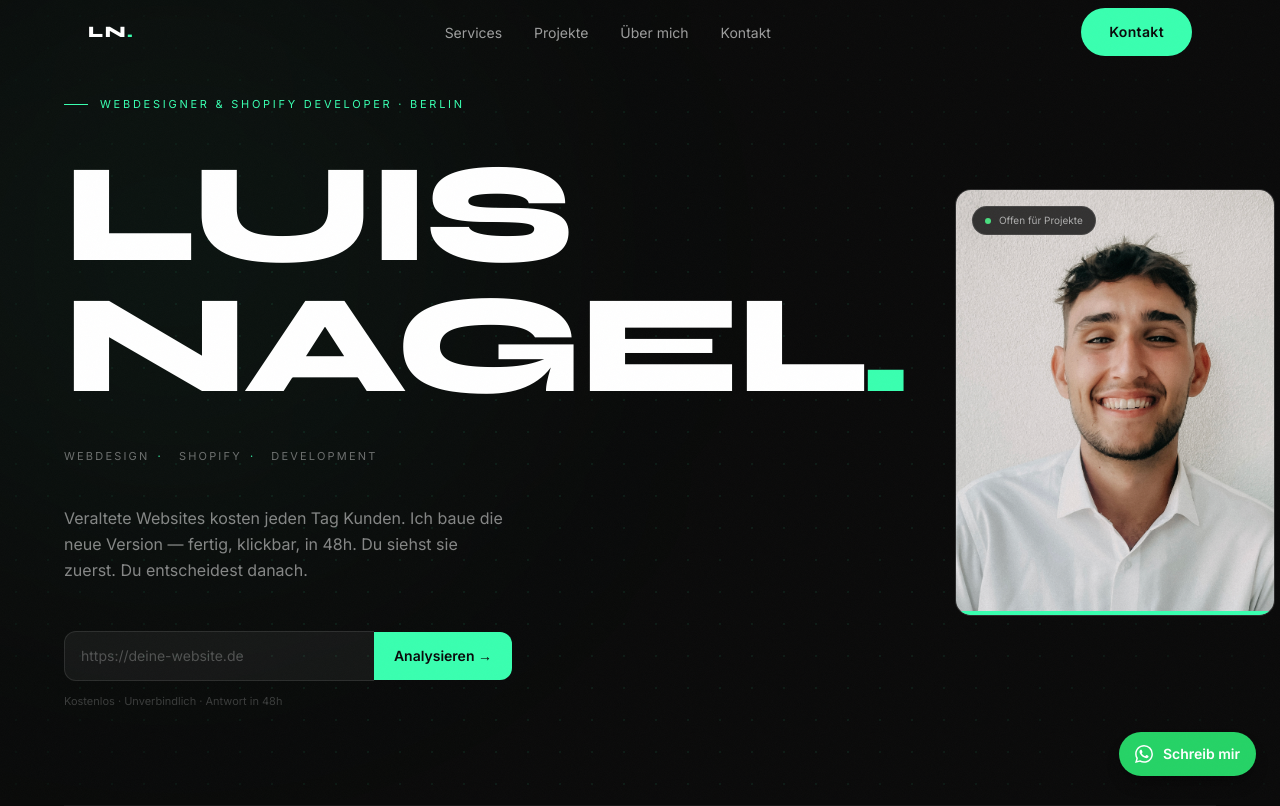
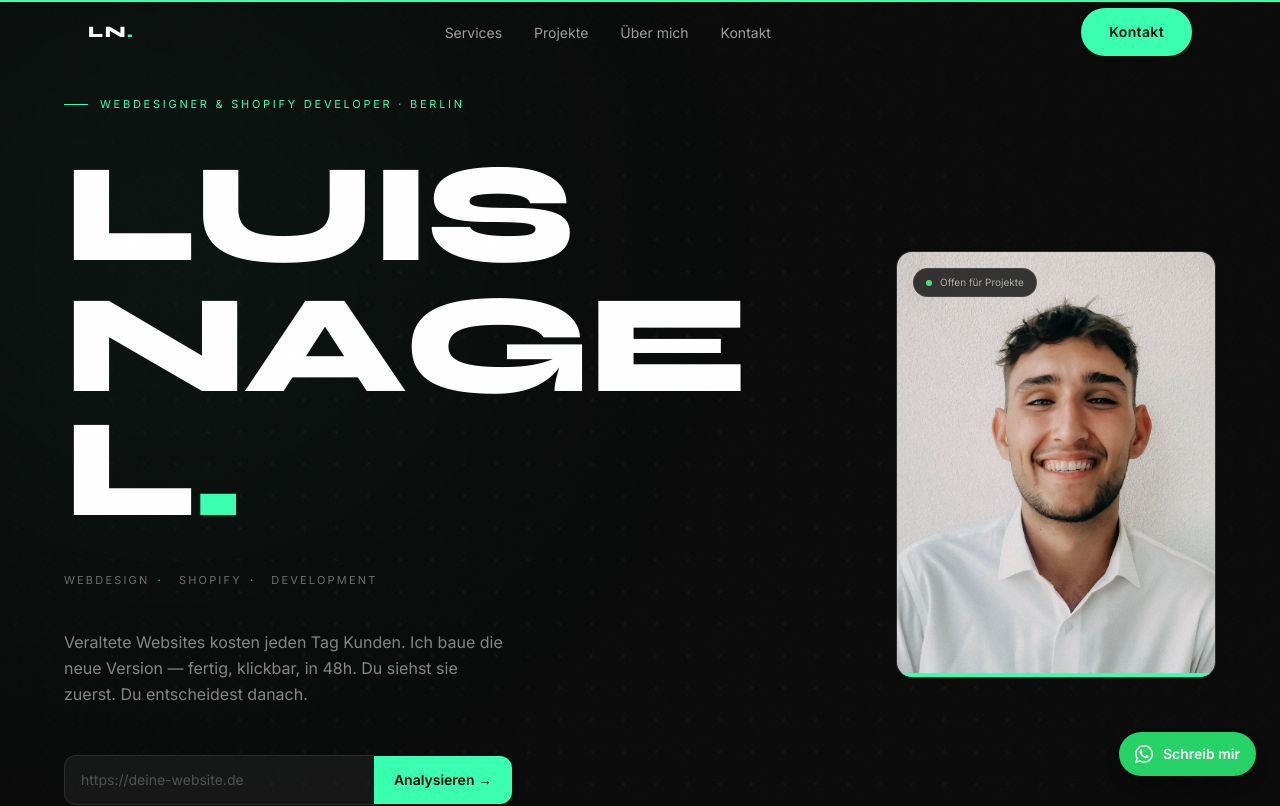
Before and after one commit to luisnl-dot/luis-portfolio, a Next.js app: page / in a window 1280 px wide. Shown: the top 806 px of the page. Built offline with nearby package versions, Linux system fonts and the light colour scheme.

Commit message:
Add scroll progress bar, sticky CTA, staggered hero animation

```diff
--- a/app/page.tsx
+++ b/app/page.tsx
@@ -10,10 +10,14 @@ import Contact from "@/components/sections/Contact";
 import Marquee from "@/components/ui/Marquee";
 import CursorGlow from "@/components/ui/CursorGlow";
 import FloatingWhatsApp from "@/components/ui/FloatingWhatsApp";
+import ScrollProgress from "@/components/ui/ScrollProgress";
+import StickyCTA from "@/components/ui/StickyCTA";
 
 export default function Home() {
   return (
     <>
+      <ScrollProgress />
+      <StickyCTA />
       <CursorGlow />
       <FloatingWhatsApp />
       <Navbar />
--- a/components/sections/Hero.tsx
+++ b/components/sections/Hero.tsx
@@ -128,21 +128,44 @@ export default function Hero() {
               </span>
             </motion.div>
 
-            {/* Big name headline */}
-            <motion.div
-              initial={{ opacity: 0, y: 30 }}
-              animate={{ opacity: 1, y: 0 }}
-              transition={{ duration: 0.75, delay: 0.15, ease: [0.22, 1, 0.36, 1] }}
-            >
+            {/* Big name headline — staggered letters */}
+            <div className="mb-10" style={{ perspective: "800px" }}>
               <h1 className="font-syne font-extrabold leading-[0.88] tracking-tight text-white mb-2"
                 style={{ fontSize: "clamp(4rem, 11vw, 9rem)" }}>
-                LUIS
+                {"LUIS".split("").map((char, i) => (
+                  <motion.span
+                    key={i}
+                    initial={{ opacity: 0, y: 40, rotateX: -60 }}
+                    animate={{ opacity: 1, y: 0, rotateX: 0 }}
+                    transition={{ delay: 0.15 + i * 0.06, duration: 0.55, ease: [0.22, 1, 0.36, 1] }}
+                    style={{ display: "inline-block" }}
+                  >
+                    {char}
+                  </motion.span>
+                ))}
               </h1>
-              <h1 className="font-syne font-extrabold leading-[0.88] tracking-tight text-white mb-10"
+              <h1 className="font-syne font-extrabold leading-[0.88] tracking-tight text-white"
                 style={{ fontSize: "clamp(4rem, 11vw, 9rem)" }}>
-                NAGEL<span className="text-accent">.</span>
+                {"NAGEL".split("").map((char, i) => (
+                  <motion.span
+                    key={i}
+                    initial={{ opacity: 0, y: 40, rotateX: -60 }}
+                    animate={{ opacity: 1, y: 0, rotateX: 0 }}
+                    transition={{ delay: 0.39 + i * 0.06, duration: 0.55, ease: [0.22, 1, 0.36, 1] }}
+                    style={{ display: "inline-block" }}
+                  >
+                    {char}
+                  </motion.span>
+                ))}
+                <motion.span
+                  className="text-accent"
+                  initial={{ opacity: 0, scale: 0 }}
+                  animate={{ opacity: 1, scale: 1 }}
+                  transition={{ delay: 0.75, duration: 0.4, ease: [0.22, 1, 0.36, 1] }}
+                  style={{ display: "inline-block" }}
+                >.</motion.span>
               </h1>
-            </motion.div>
+            </div>
 
             {/* Tag line */}
             <motion.div
--- /dev/null
+++ b/components/ui/ScrollProgress.tsx
@@ -0,0 +1,15 @@
+"use client";
+
+import { motion, useScroll, useSpring } from "framer-motion";
+
+export default function ScrollProgress() {
+  const { scrollYProgress } = useScroll();
+  const scaleX = useSpring(scrollYProgress, { stiffness: 100, damping: 30, restDelta: 0.001 });
+
+  return (
+    <motion.div
+      className="fixed top-0 left-0 right-0 h-[2px] bg-accent z-[9999] origin-left pointer-events-none"
+      style={{ scaleX }}
+    />
+  );
+}
--- /dev/null
+++ b/components/ui/StickyCTA.tsx
@@ -0,0 +1,36 @@
+"use client";
+
+import { useState, useEffect } from "react";
+import { motion, AnimatePresence } from "framer-motion";
+
+export default function StickyCTA() {
+  const [visible, setVisible] = useState(false);
+
+  useEffect(() => {
+    const handler = () => setVisible(window.scrollY > 700);
+    window.addEventListener("scroll", handler, { passive: true });
+    return () => window.removeEventListener("scroll", handler);
+  }, []);
+
+  return (
+    <AnimatePresence>
+      {visible && (
+        <motion.div
+          initial={{ y: 80, opacity: 0 }}
+          animate={{ y: 0, opacity: 1 }}
+          exit={{ y: 80, opacity: 0 }}
+          transition={{ duration: 0.35, ease: [0.22, 1, 0.36, 1] }}
+          className="fixed bottom-6 left-1/2 -translate-x-1/2 z-40 hidden md:block"
+        >
+          <a
+            href="#contact"
+            className="flex items-center gap-3 bg-accent text-background font-inter font-semibold text-sm px-6 py-3 rounded-full shadow-2xl hover:bg-accent-light transition-colors"
+          >
+            <span className="w-1.5 h-1.5 rounded-full bg-background/50 animate-pulse" />
+            Kostenlose Website-Analyse →
+          </a>
+        </motion.div>
+      )}
+    </AnimatePresence>
+  );
+}
```
